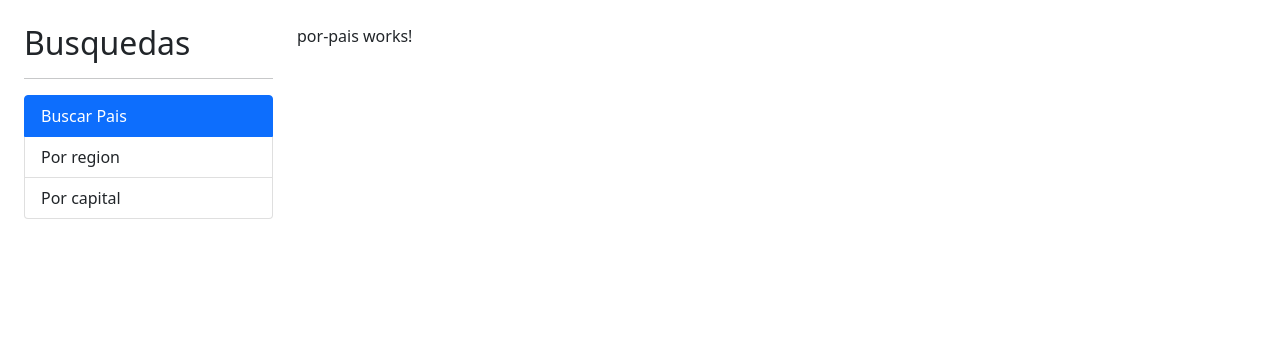
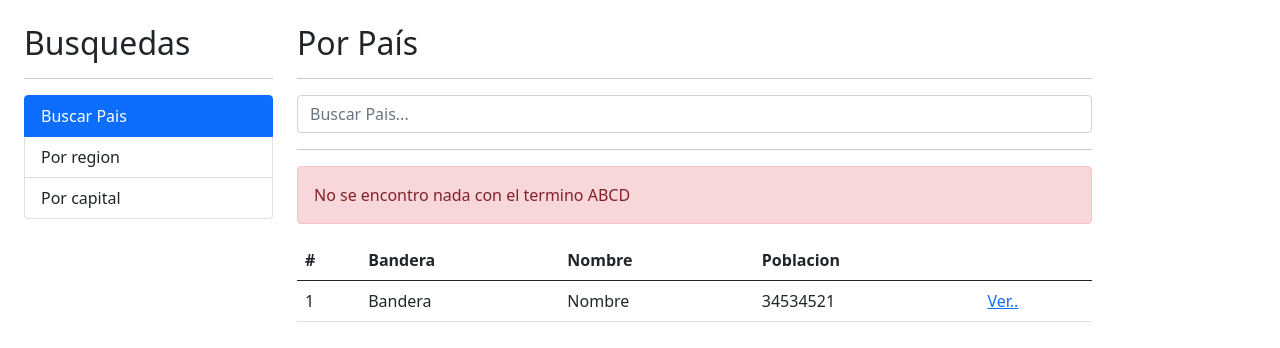
Before and after one commit to Jonathan-ulises/PaisesApp, an Angular app: page / in a window 1280 px wide. Shown: the top 348 px of the page. Built offline with nearby package versions, Linux system fonts and the light colour scheme.

Commit message:
Seccion 8: SPA - PisesApp
Capitulo 103: Componente para buscar por pais
En este capitulo se creo el diseÃ±o del componente para buscar por pais.
Este unicamente con la plantalla de la tabla, una alerta y un formulario
usando el ngModel.

```diff
--- a/src/app/pais/pages/por-pais/por-pais.component.html
+++ b/src/app/pais/pages/por-pais/por-pais.component.html
@@ -1 +1,48 @@
-<p>por-pais works!</p>
+<h2>Por País</h2>
+<hr>
+
+<div class="row">
+    <div class="col">
+        <!-- El atributo autocomplete activa o desactiva esta funcion -->
+        <form (ngSubmit)="buscar()" autocomplete="off">
+            <input type="text"
+                   name="termino"
+                   class="form-control"
+                   [(ngModel)]="query"
+                   placeholder="Buscar Pais..."/>
+        </form>
+    </div>
+</div>
+
+<hr>
+
+<div class="alert alert-danger">
+    No se encontro nada con el termino ABCD
+</div>
+
+<div class="row">
+    <div class="col">
+        <table class="table table-hover">
+            <thead>
+                <tr>
+                    <th> # </th>
+                    <th> Bandera </th>
+                    <th> Nombre </th>
+                    <th> Poblacion </th>
+                    <th></th>
+                </tr>
+            </thead>
+            <tbody>
+                <tr>
+                    <td>1</td>
+                    <td> Bandera </td>
+                    <td> Nombre </td>
+                    <td> 34534521 </td>
+                    <td>
+                        <a href="/pais/vdt"> Ver..</a>
+                    </td>
+                </tr>
+            </tbody>
+        </table>
+    </div>
+</div>
--- a/src/app/pais/pages/por-pais/por-pais.component.ts
+++ b/src/app/pais/pages/por-pais/por-pais.component.ts
@@ -1,4 +1,4 @@
-import { Component, OnInit } from '@angular/core';
+import { Component } from '@angular/core';
 
 @Component({
   selector: 'app-por-pais',
@@ -6,11 +6,14 @@
   styles: [
   ]
 })
-export class PorPaisComponent implements OnInit {
+export class PorPaisComponent {
+
+
+  query: string = '';
 
   constructor() { }
 
-  ngOnInit(): void {
+  buscar(): void {
+    console.log(this.query);
   }
-
 }
--- a/src/app/pais/pais.module.ts
+++ b/src/app/pais/pais.module.ts
@@ -1,5 +1,6 @@
 import { NgModule } from '@angular/core';
 import { CommonModule } from '@angular/common';
+import { FormsModule } from '@angular/forms';
 import { PorCapitalComponent } from './pages/por-capital/por-capital.component';
 import { PorPaisComponent } from './pages/por-pais/por-pais.component';
 import { PorRegionComponent } from './pages/por-region/por-region.component';
@@ -22,7 +23,8 @@
     VerPaisComponent,
   ],
   imports: [
-    CommonModule
+    CommonModule,
+    FormsModule
   ]
 })
 export class PaisModule { }
```
